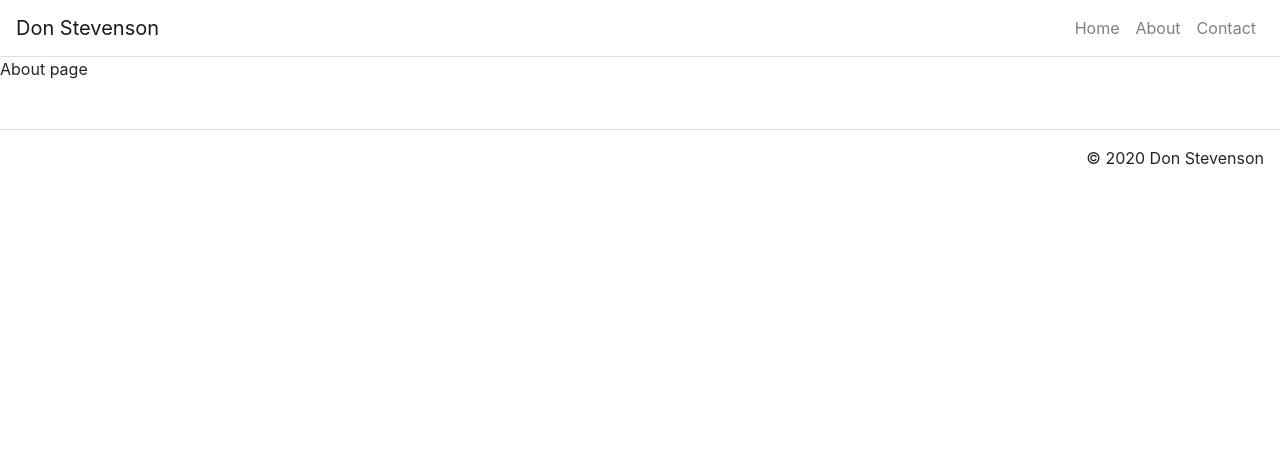
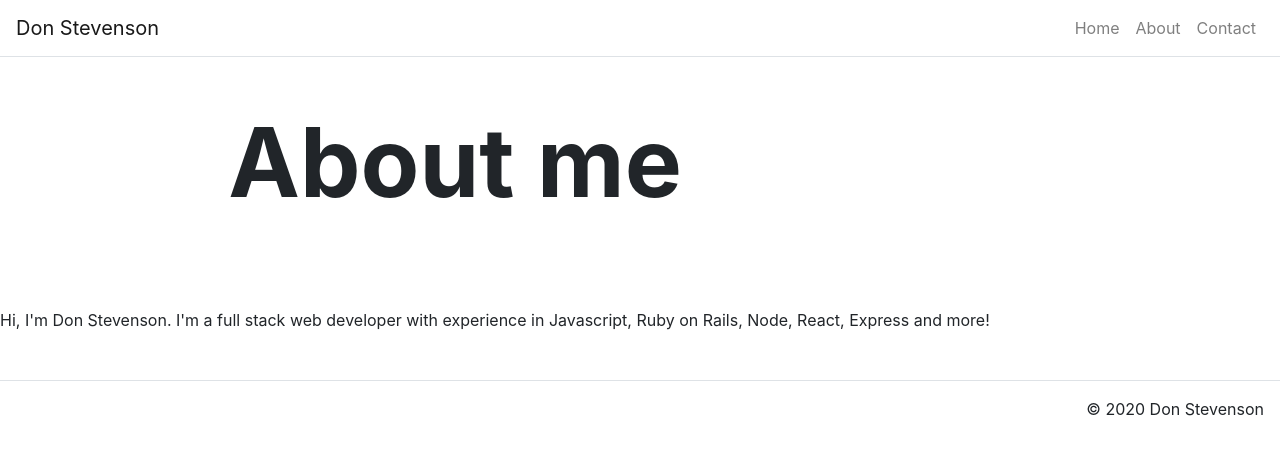
Before and after one commit to Don-Stevenson/personalWebsite, a React (Create React App) app: page /about in a window 1280 px wide. Shown: the top 454 px of the page. Built offline with nearby package versions, Linux system fonts and the light colour scheme.

Commit message:
update about page

```diff
--- a/src/pages/AboutPage.js
+++ b/src/pages/AboutPage.js
@@ -1,7 +1,13 @@
 import React from "react";
+import Hero from '../components/Hero'
+// import Content from '../components/Content'
 
-export default function AboutPage() {
+export default function AboutPage(props) {
     return(
-        <p>About page </p>
+        <div>
+            <Hero title={props.title}/>
+            <p>Hi, I'm Don Stevenson.  I'm a full stack web developer with experience in Javascript, Ruby on Rails, Node, React, Express and more!  </p>
+
+        </div>
     )
 }
```
